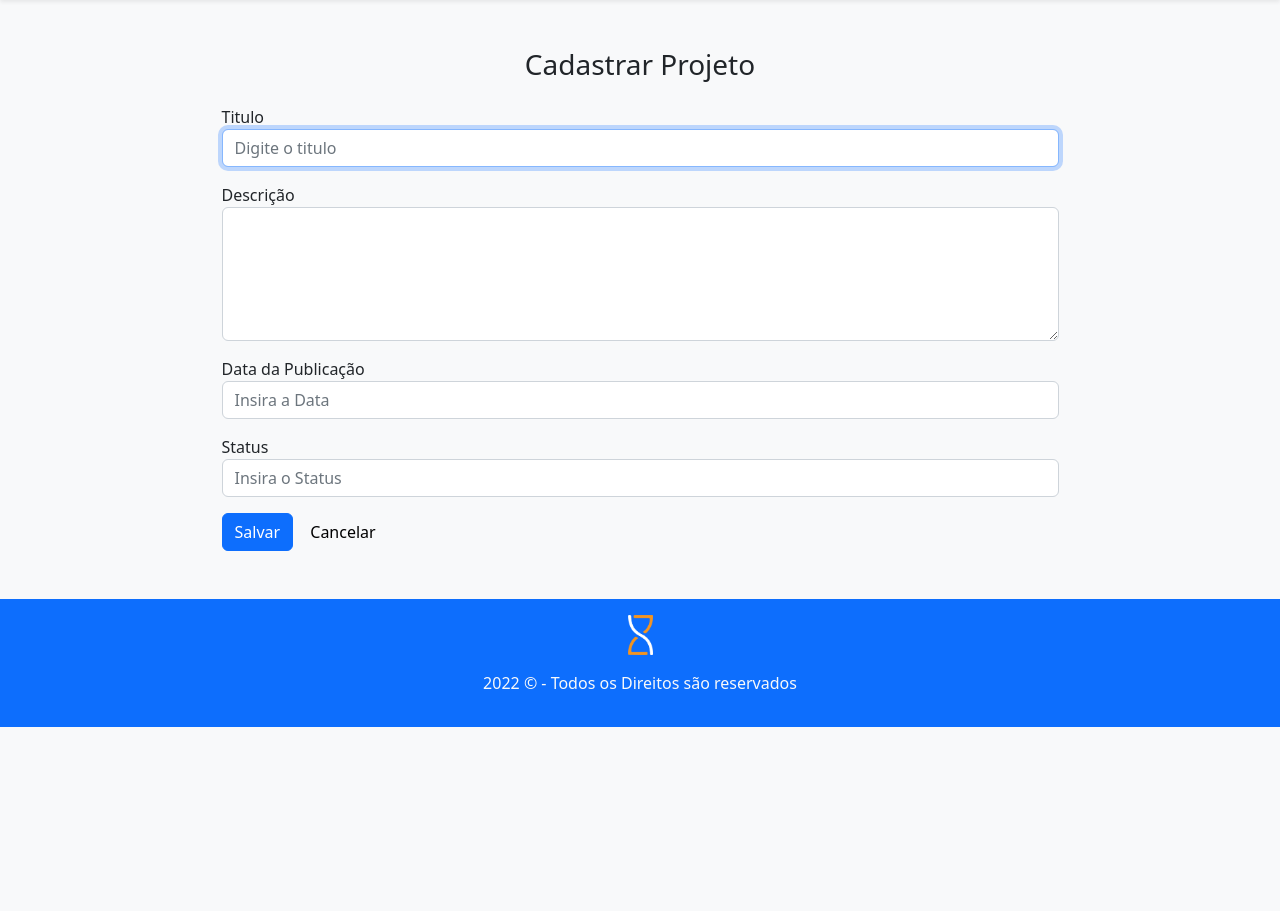
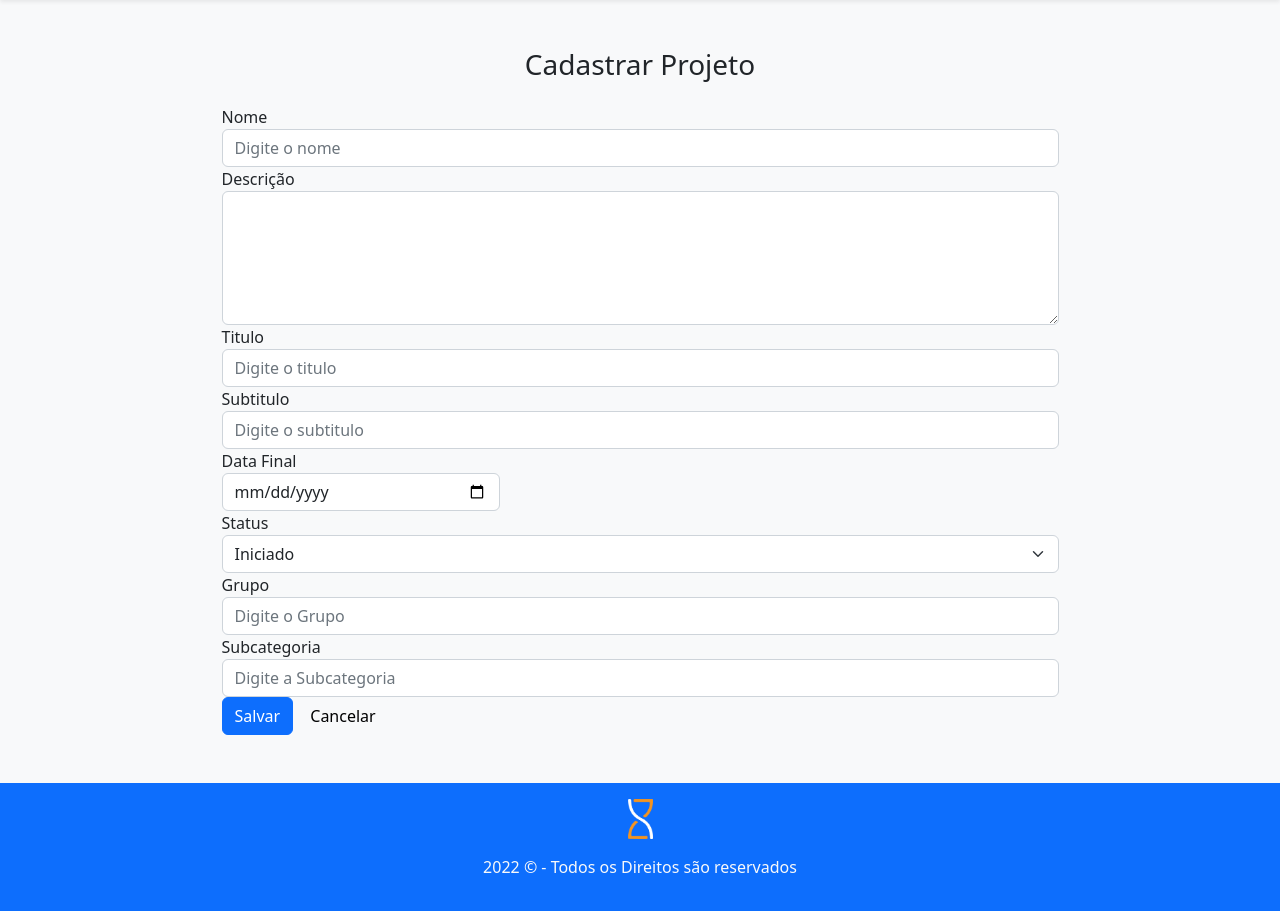
Before and after one commit to VictorSmaniotto/crn, a PHP site: page /admin/projeto/cadastrar.php in a window 1280 px wide. Shown: the part 74-985 px from the top of the page. Before the commit the page ends 801 px from the top, so only its background shows below. Run offline with PHP 8.4, Linux system fonts and the light colour scheme; some libraries are stand-ins or nearby versions.

Commit message:
mudanças em projetos

```diff
--- a/admin/projeto/_formulario.php
+++ b/admin/projeto/_formulario.php
@@ -1,25 +1,48 @@
+<div class="col-12">
+    <label for="nome">Nome</label>
+    <input type="text" name="nome" id="nome" class="form-control" value="" placeholder="Digite o nome">
+
+    <div class="col-12">
+        <label for="descricao">Descrição</label>
+        <textarea name="descricao" id="descricao" class="form-control" rows="5"></textarea>
+    </div>
+
 <div class="col-12">
     <label for="titulo">Titulo</label>
-    <input type="titulo" name="titulo" id="titulo" class="form-control" value="" placeholder="Digite o titulo" autofocus>
+    <input type="text" name="titulo" id="titulo" class="form-control" value="" placeholder="Digite o titulo">
 
+<div class="col-12">
+    <label for="subtitulo">Subtitulo</label>
+    <input type="text" name="subtitulo" id="subtitulo" class="form-control" value="" placeholder="Digite o subtitulo">
 </div>
 
-<div class="col-12">
-    <label for="descricao">Descrição</label>
-    <textarea name="descricao" id="descricao" class="form-control" rows="5"></textarea>
-</div>
-
-<div class="col-12">
-    <label for="dtpublicacao">Data da Publicação</label>
-    <input type="dtpublicacao" name='dtpublicacao' id="dtpublicacao" class="form-control col-sm-4" value="" placeholder="Insira a Data">
+<div class="col-4">
+    <label for="dtfinal">Data Final</label>
+    <input type="date" name='dtfinal' id="dtfinal" class="form-control col-sm-4" value="" placeholder="Insira a Data Final do Projeto">
 </div>
 
 <div class="col-12">
     <label for="status">Status</label>
-    <input type="status" name='status' id="status" class="form-control col-sm-4" value="" placeholder="Insira o Status">
+    <select class="form-select" aria-label="Selecione o Status" name="status" id="status">
+        <option value="1" selected>Iniciado</option>
+        <option value="2">Em Andamento</option>
+        <option value="3">Finalizado</option>
+    </select>
+</div>
+
+
+<div class="col-12">
+    <label for="idgrupo">Grupo</label>
+    <input type="number" name="idgrupo" id="igrupo" class="form-control" value="" placeholder="Digite o Grupo" >
+</div>
+
+
+<div class="col-12">
+    <label for="idsubcategoria">Subcategoria</label>
+    <input type="number" name="idsubcategoria" id="idsubcategoria" class="form-control" value="" placeholder="Digite a Subcategoria">
 </div>
 
 <div class="col-12">
     <button class="btn btn-primary" type="submit">Salvar</button>
-    <a class="btn btn-light" href="/projeto/index.php">Cancelar</a>
+    <a class="btn btn-light" href="/admin/projeto/index.php">Cancelar</a>
 </div>
--- a/admin/projeto/cadastrar.php
+++ b/admin/projeto/cadastrar.php
@@ -2,7 +2,7 @@
 
 require_once $_SERVER['DOCUMENT_ROOT'] . '/controller/ProjetoController.php';
 
-
+$projetos = cadastrar();
 
 include_once CABECALHO;
 ?>
@@ -12,7 +12,7 @@ include_once CABECALHO;
 
         <h3 class="text-center m-4">Cadastrar Projeto</h3>
 
-        <form action="#" method="post" class="row g-3">
+        <form action="/admin/projeto/cadastrar.php" method="post" class="row g-3">
 
             <?php include_once '_formulario.php' ?>
 
--- a/admin/projeto/index.php
+++ b/admin/projeto/index.php
@@ -47,7 +47,7 @@ include_once CABECALHO;
                                 <a class="btn btn-sm btn-light" href="/admin/projeto/visualizar?id=<?=$pro['id']?>">
                                     <i class="fas fa-eye"></i>
                                 </a>
-                                <a class="btn btn-sm btn-primary" href="editar.php">
+                                <a class="btn btn-sm btn-primary" href="/admin/projeto/editar?id=<?=$pro['id']?>">
                                     <i class="fas fa-edit"></i>
                                 </a>
                                 <a class="btn btn-sm btn-danger" href="index.php">
--- a/controller/ProjetoController.php
+++ b/controller/ProjetoController.php
@@ -16,3 +16,27 @@ function visualizar($id){
     $projeto = buscarProjeto($id);
     return $projeto;
 }
+
+function cadastrar(){
+    $projeto = [];
+
+    if(!empty($_POST)){
+        $projeto = [
+            'nome'=>$_POST['nome'],
+            'descricao'=>$_POST['descricao'],
+            'titulo'=>$_POST['titulo'],
+            'subtitulo'=>$_POST['subtitulo'],
+            'dtfinal'=>$_POST['dtfinal'],
+            'status'=>$_POST['status'],
+            'idgrupo'=>$_POST['idgrupo'],
+            'idsubcategoria'=>$_POST['idsubcategoria']
+        ];
+
+        if(cadastrarProjeto($projeto)){
+            header('Location:/admin/projeto');
+            exit;
+        }
+    }
+
+    return $projeto;
+}
--- a/models/Projeto.php
+++ b/models/Projeto.php
@@ -41,3 +41,27 @@ function buscarProjeto($id){
         die($e->getMessage());
     }
 }
+
+function CadastrarProjeto($projeto){
+    $db = conexao();
+
+    $sql = "INSERT INTO projeto (id, nome,descricao,titulo,subtitulo,dtinicio,dtfinal,dtultimaalteracao,status, idgrupo, idsubcategoria)
+                    VALUES(null, :nome, :descricao, :titulo, :subtitulo, curdate(), :dtfinal, curdate(), :status, idgrupo, idsubcategoria)";
+
+    try {
+        $stmt = $db->prepare($sql);
+        $stmt->bindParam(':nome', $projeto['nome'], PDO::PARAM_STR);
+        $stmt->bindParam(':descricao', $projeto['descricao'], PDO::PARAM_STR);
+        $stmt->bindParam(':titulo', $projeto['titulo'], PDO::PARAM_STR);
+        $stmt->bindParam(':subtitulo', $projeto['subtitulo'], PDO::PARAM_STR);
+        $stmt->bindParam(':dtfinal', $projeto['dtfinal'], PDO::PARAM_STR);
+        $stmt->bindParam(':status', $projeto['status'], PDO::PARAM_INT);
+        $stmt->bindParam(':idgrupo', $projeto['idgrupo'], PDO::PARAM_INT);
+        $stmt->bindParam(':idsubcategoria', $projeto['idsubcategoria'], PDO::PARAM_INT);
+
+        return true;
+    } catch (\PDOException $e) {
+        die($e->getMessage());
+    }
+
+}
```
